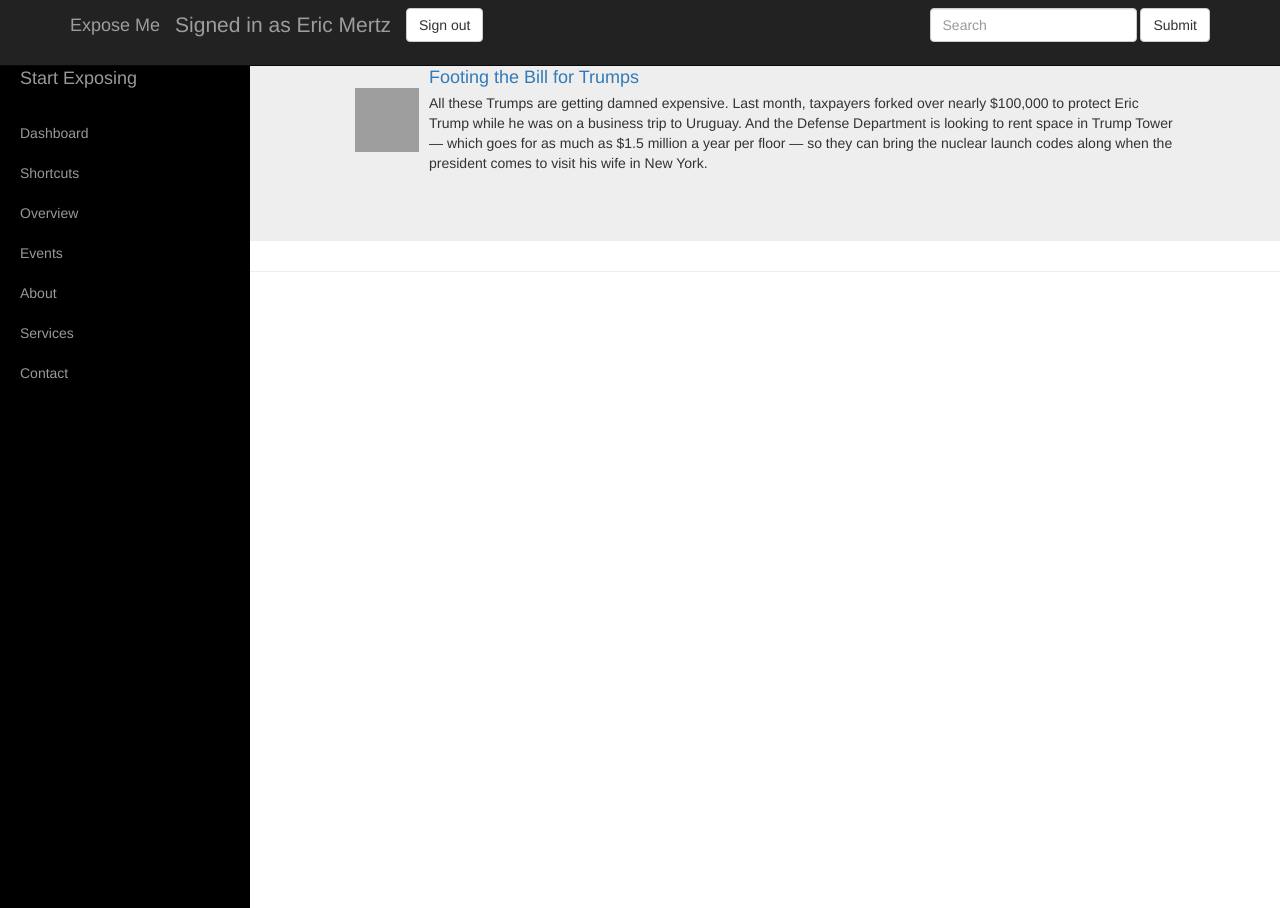
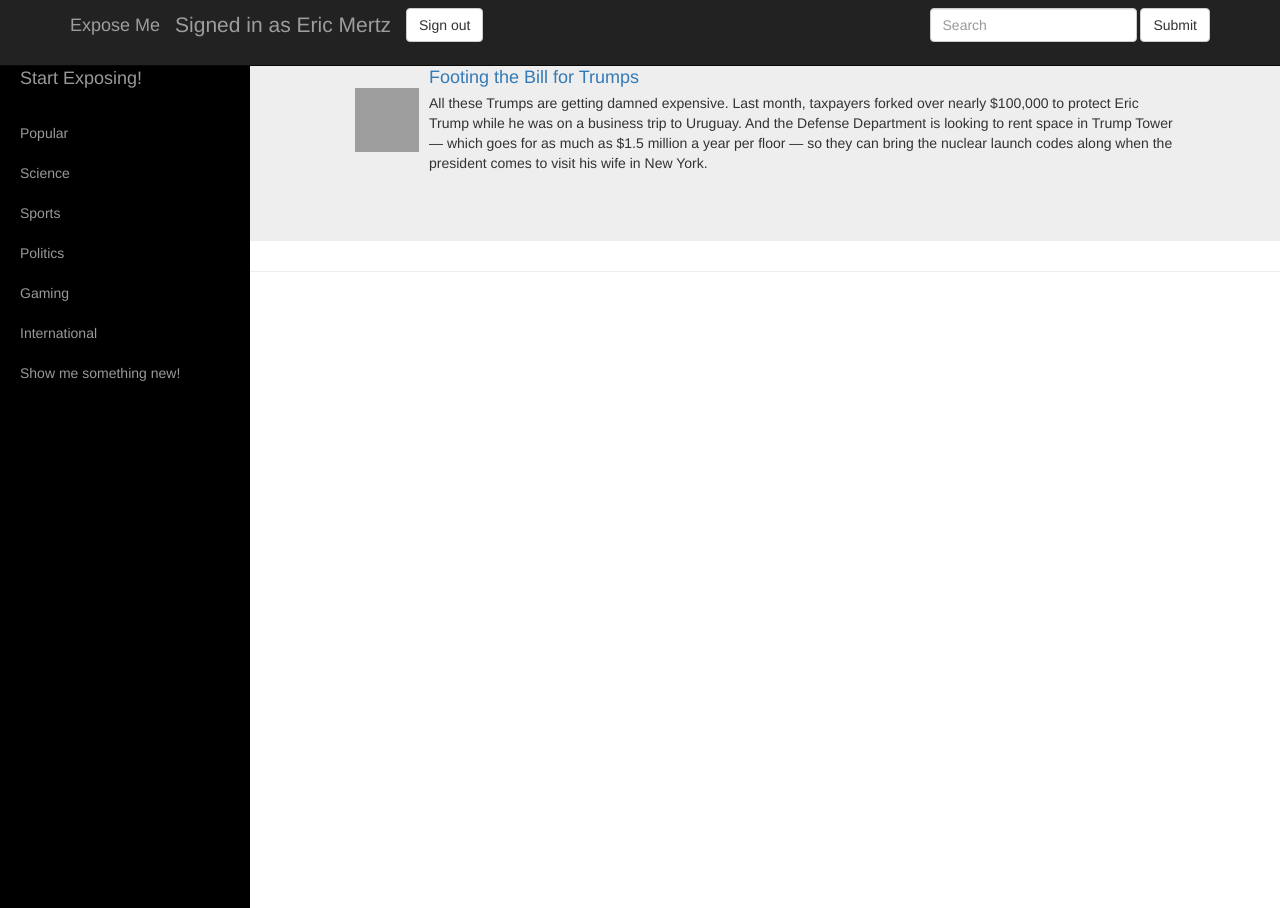
Before and after one commit to sgp715/eecs337, a Flask app: page /home in a window 1280 px wide. Run offline with Flask 2, Linux system fonts and the light colour scheme; some libraries are stand-ins or nearby versions; grey boxes are pictures that could not be loaded.

Commit message:
more changes?

```diff
--- a/templates/home.html
+++ b/templates/home.html
@@ -32,29 +32,29 @@
             <ul class="sidebar-nav">
                 <li class="sidebar-brand">
                     <a href="#">
-                        Start Exposing
+                        Start Exposing!
                     </a>
                 </li>
                 <li>
-                    <a href="#">Dashboard</a>
+                    <a href="#">Popular</a>
                 </li>
                 <li>
-                    <a href="#">Shortcuts</a>
+                    <a href="#">Science</a>
                 </li>
                 <li>
-                    <a href="#">Overview</a>
+                    <a href="#">Sports</a>
                 </li>
                 <li>
-                    <a href="#">Events</a>
+                    <a href="#">Politics</a>
                 </li>
                 <li>
-                    <a href="#">About</a>
+                    <a href="#">Gaming</a>
                 </li>
                 <li>
-                    <a href="#">Services</a>
+                    <a href="#">International</a>
                 </li>
                 <li>
-                    <a href="#">Contact</a>
+                    <a href="#">Show me something new!</a>
                 </li>
             </ul>
         </div>
```
